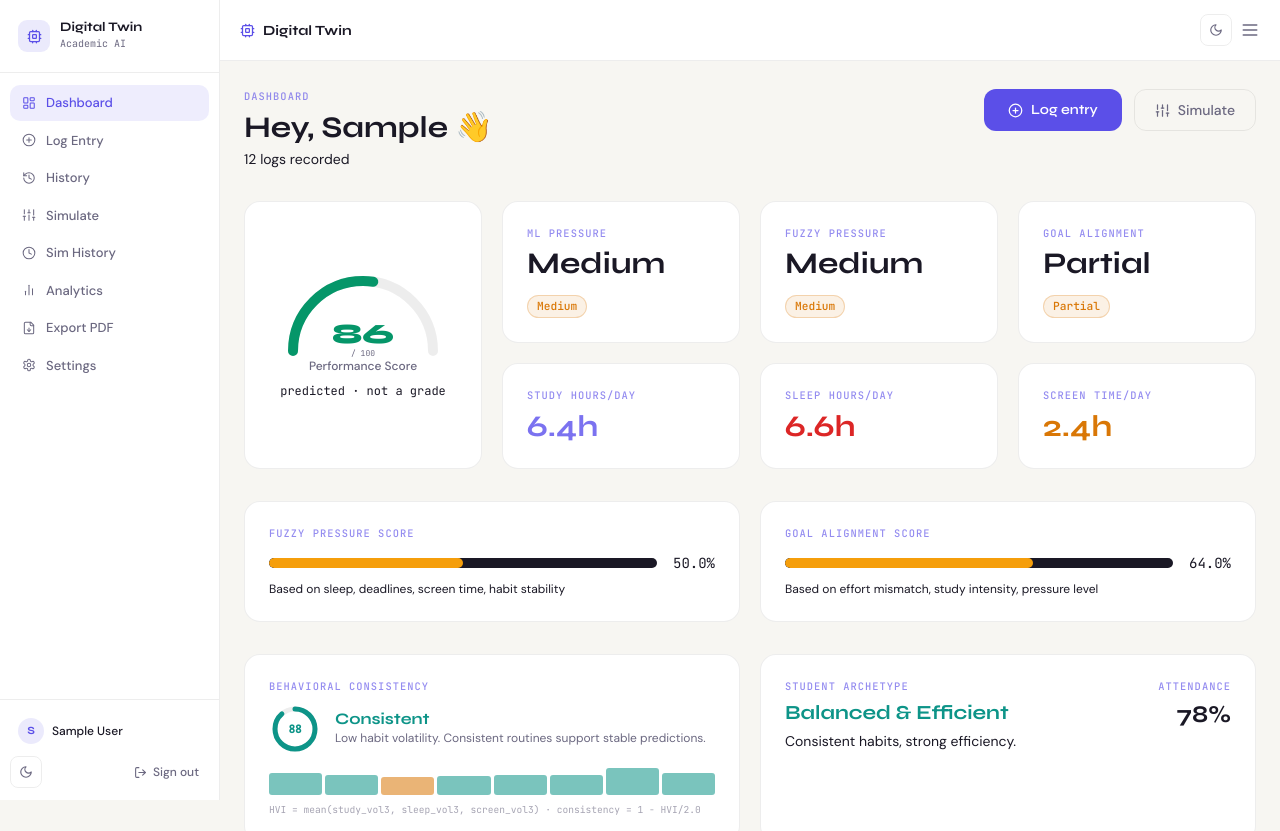
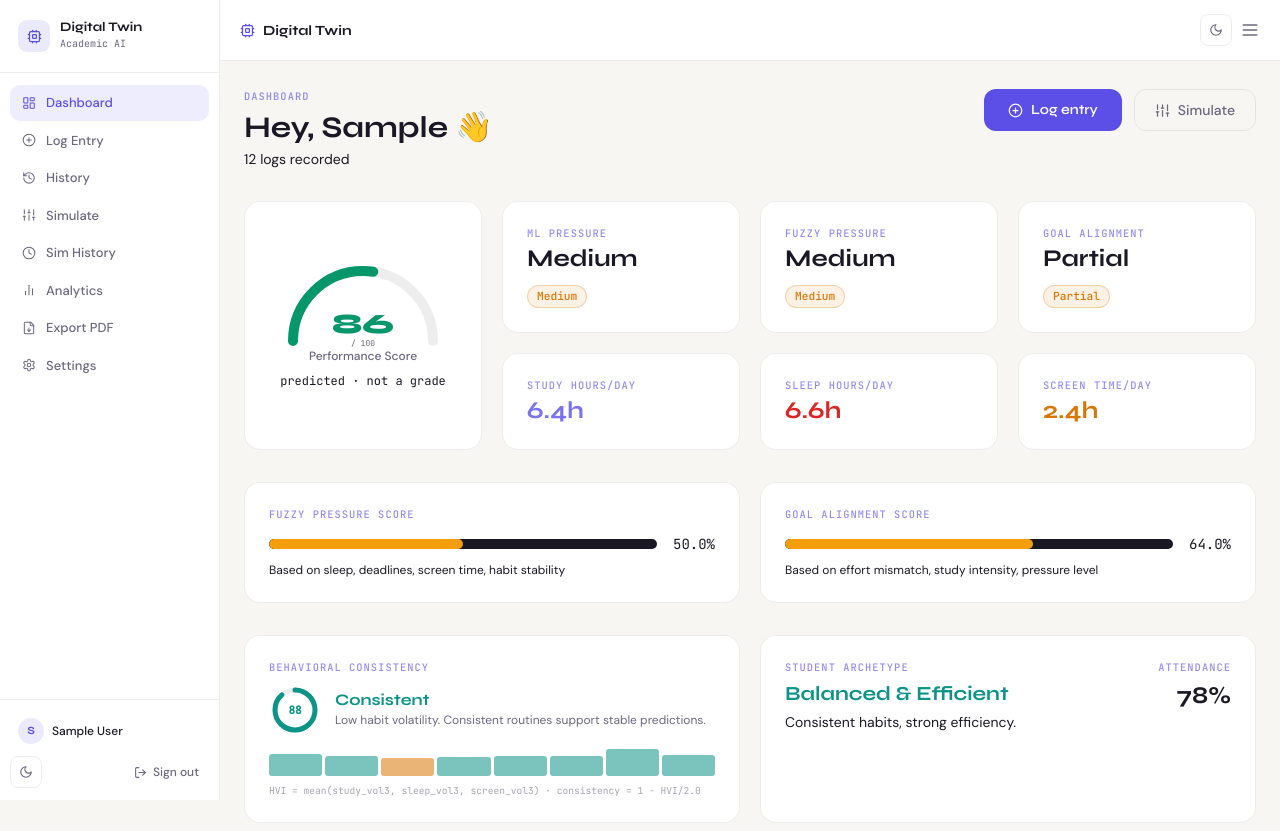
Before and after one commit to krishsinghal-5961/minor2-digital-twin, a React (Vite) app in the folder frontend/: page /app in a window 1280 px wide. Shown: the top 831 px of the page. Built offline with nearby package versions, Linux system fonts and the light colour scheme; no server answers; sample sign-in values are in the browser's storage.

Commit message:
Update StatCard.jsx

```diff
--- a/frontend/src/components/StatCard.jsx
+++ b/frontend/src/components/StatCard.jsx
@@ -1,13 +1,16 @@
 export default function StatCard({ label, value, sub, accent, badge, delay = 0 }) {
   return (
-    <div
-      className="card-hover animate-fade-up"
-      style={{ animationDelay: `${delay}ms`, animationFillMode: 'both', opacity: 0 }}
-    >
+    <div className="card-hover animate-fade-up"
+      style={{ animationDelay:`${delay}ms`, animationFillMode:'both', opacity:0 }}>
       <p className="section-label">{label}</p>
-      <p className={`text-3xl font-display font-bold mt-1 ${accent || 'text-paper'}`}>{value}</p>
-      {sub   && <p className="text-paper/40 text-sm font-body mt-1">{sub}</p>}
-      {badge && <div className="mt-3">{badge}</div>}
+      <p style={{
+        fontFamily:'Syne,sans-serif', fontWeight:700, fontSize:'1.5rem', lineHeight:1.15,
+        marginTop:4, color: accent ? undefined : 'var(--color-paper)',
+      }} className={accent || ''}>
+        {value}
+      </p>
+      {sub   && <p style={{fontSize:'0.75rem', fontFamily:'DM Sans,sans-serif', color:'var(--color-muted)', marginTop:4}}>{sub}</p>}
+      {badge && <div style={{marginTop:10}}>{badge}</div>}
     </div>
   )
 }
```
